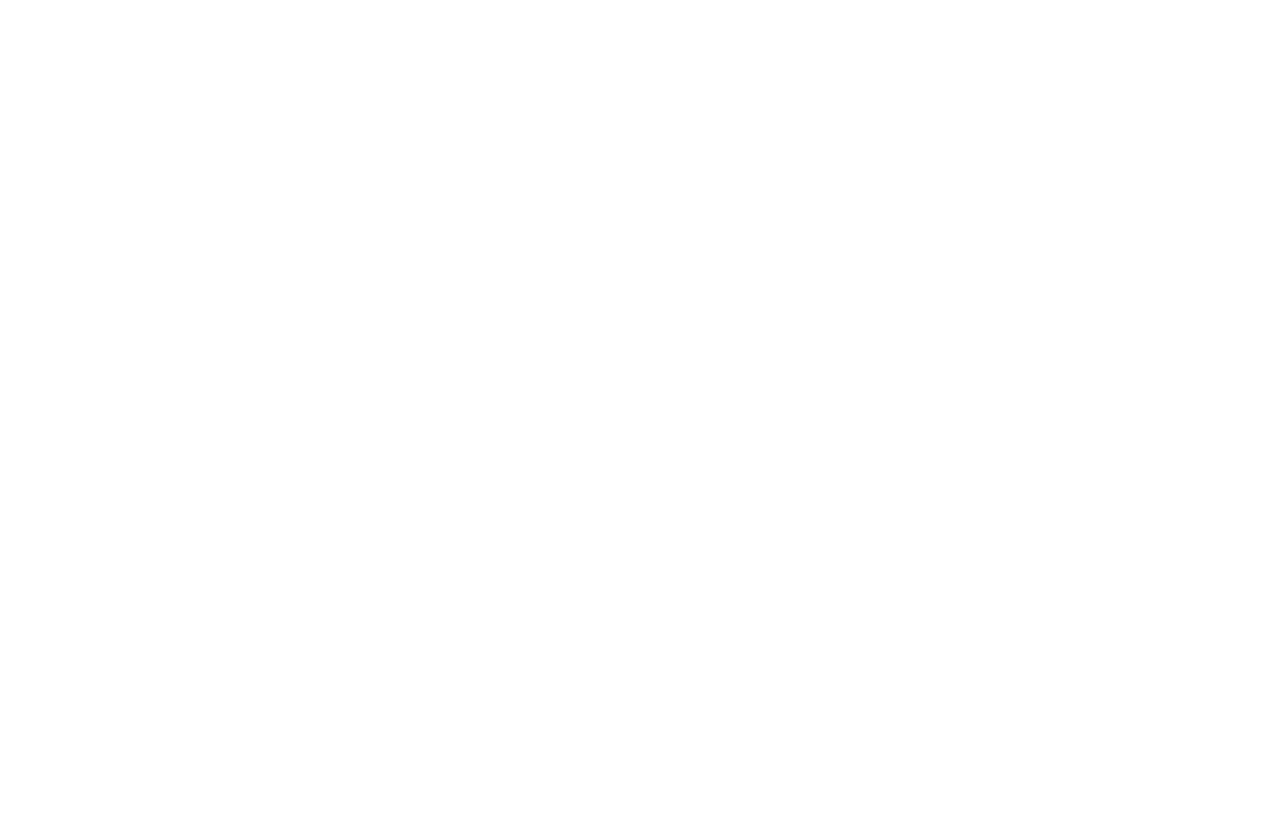
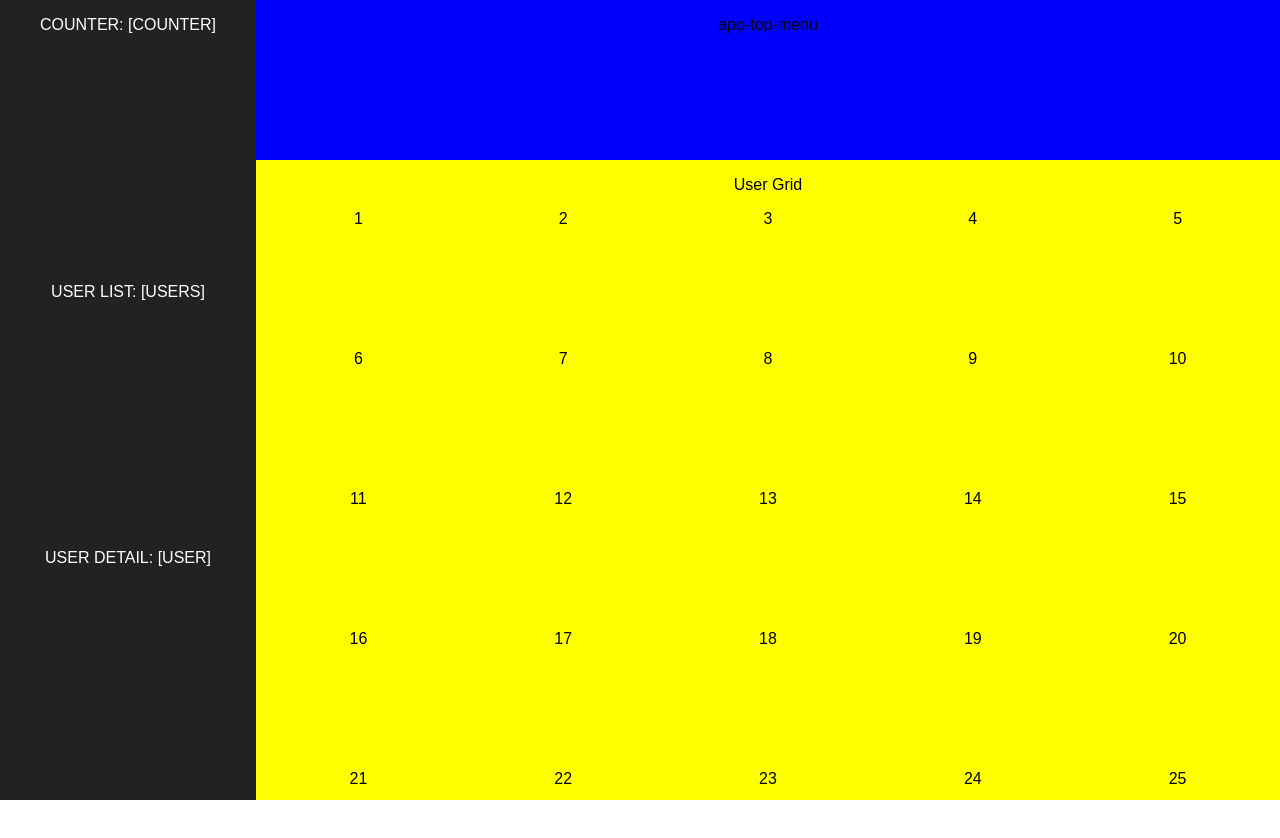
Before and after one commit to rxiayth/simple_pos, a React (Create React App) app: page / in a window 1280 px wide. Shown: the top 838 px of the page. Before the commit the page ends 800 px from the top, so only its background shows below. Built offline with nearby package versions, Linux system fonts and the light colour scheme.

Commit message:
created user grid and user cell components

```diff
--- a/src/App.css
+++ b/src/App.css
@@ -5,7 +5,7 @@
 }
 
 
-.App-left {
+.app-left {
 	background-color: gray;
 	width: 20%;
 	height: 100%;
@@ -13,7 +13,7 @@
 	color: white;
 }
 
-.App-left > div {
+.app-left > div {
 	background-color: #222;
 	height: 33.33%;
 	width: 100%;
@@ -21,7 +21,7 @@
 
 }
 
-.App-right {
+.app-right {
 	background-color: green;
 	margin-left: 20%;
 	width: 80%;
@@ -29,7 +29,7 @@
 	position: absolute;
 }
 
-.App-navbar {
+.app-navbar {
 	background-color: blue;
 	width: 100%;
 	height: 20%;
@@ -38,7 +38,7 @@
 }
 
 
-.App-user-grid {
+.app-user-grid {
 	background-color: yellow;
 	width: 100%;
 	height: 80%;
--- a/src/App.js
+++ b/src/App.js
@@ -10,7 +10,6 @@
             <div className="App">
                 <AppLeft />
                 <AppRight />
-
             </div>
         );
     }
--- a/src/AppLeft.js
+++ b/src/AppLeft.js
@@ -5,17 +5,17 @@
     render() {
         return (
 
-            <div className="App-left">
+            <div className="app-left">
 
-                <div className="App-user-counter">
+                <div className="app-user-counter">
                     <p>COUNTER: [COUNTER]</p>
                 </div>
 
-                <div className="App-user-list">
+                <div className="app-user-list">
                     <p>USER LIST: [USERS]</p>
                 </div>
 
-                <div className="App-user-detail">
+                <div className="app-user-detail">
                     <p>USER DETAIL: [USER]</p>
                 </div>
 
--- a/src/AppRight.js
+++ b/src/AppRight.js
@@ -1,18 +1,21 @@
 import React, { Component } from 'react';
 import './App.css';
+import UserGrid from './AppUserGridComponents/UserGrid.js'
+
 
 class AppRight extends Component {
     render() {
         return (
 
-            <div className="App-right">
+            <div className="app-right">
 
-                <div className="App-navbar">
-                    <p> App-top-menu </p>
+                <div className="app-navbar">
+                    <p> app-top-menu </p>
                 </div>
 
-                <div className="App-user-grid">
-                    <p> App-main-menu </p>
+                <div className="app-user-grid">
+                    <p>User Grid</p>
+                    <UserGrid />
                 </div>
 
             </div>
--- /dev/null
+++ b/src/AppUserGridComponents/UserCell.css
@@ -0,0 +1,7 @@
+.user-cell {
+	width: 20%;
+	height: 140px;
+
+	display: inline-block;
+
+}
--- /dev/null
+++ b/src/AppUserGridComponents/UserCell.js
@@ -0,0 +1,27 @@
+import React, { Component } from 'react';
+import './UserCell.css';
+import ReactDOM from 'react-dom';
+
+
+class UserCell extends Component {
+
+    componentDidMount() {
+    	var cellNumber = ReactDOM.findDOMNode(this).getAttribute('id');
+    	// console.log(this.props.reactKey)
+        console.log(cellNumber)
+    	ReactDOM.findDOMNode(this).addEventListener('click',
+    		function(){ console.log('cellNumber: ' + cellNumber + ' says hi')});
+  	}
+
+    render() {
+
+        return (
+            <div className="user-cell" id={this.props.cellNumber}>
+            	{this.props.cellNumber}
+            </div>
+        );
+    }
+
+}
+
+export default UserCell;
--- /dev/null
+++ b/src/AppUserGridComponents/UserGrid.js
@@ -0,0 +1,21 @@
+import React, { Component } from 'react';
+import './UserGrid.css';
+import UserCell from './UserCell.js';
+
+class UserGrid extends Component {
+
+    render() {
+        var grid = [];
+        for (var i = 1; i < 26; i++) {
+          grid.push(<UserCell key={i} cellNumber={i} />);
+        };
+
+        return (
+           <div className="user-grid">
+            {grid}
+           </div>
+        );
+    }
+}
+
+export default UserGrid;
--- a/src/index.js
+++ b/src/index.js
@@ -7,27 +7,3 @@
   <App />,
   document.getElementById('root')
 );
-
-ReactDOM.render(
-  <App-user-grid />,
-  document.getElementById('root')
-);
-
-
-
-function AppLeft() {
-  return <h1>app left</h1>;
-}
-
-function AppRight() {
-  return <h1>app right</h1>;
-}
-
-// function App() {
-// 	return (
-// 		<div>
-// 	     	<div AppLeft></div>
-// 	     	<div AppRight></div>
-// 	    </div>
-//   	);
-// }
```
Also changed, not shown: src/AppUserGridComponents/UserGrid.css (added), 1 other file (tests, documents, lock files or other folders).
